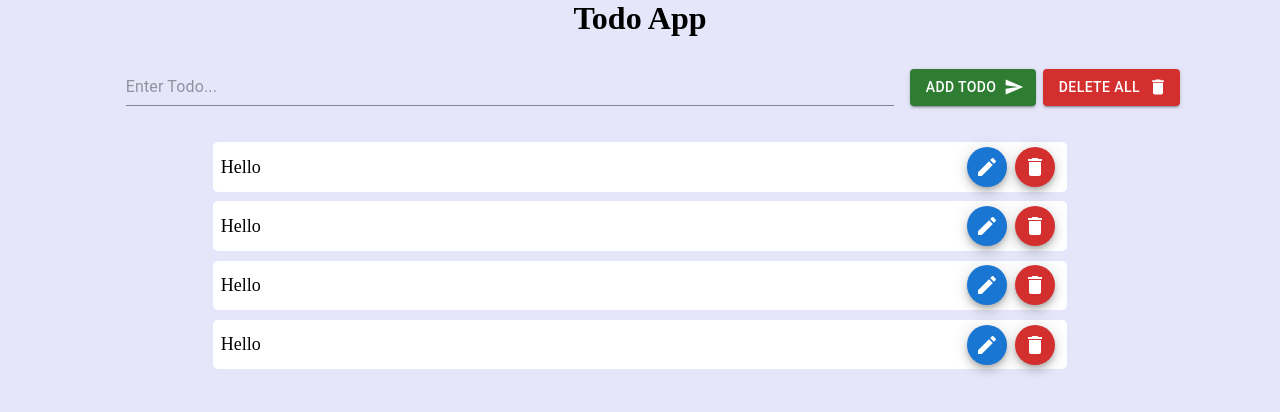
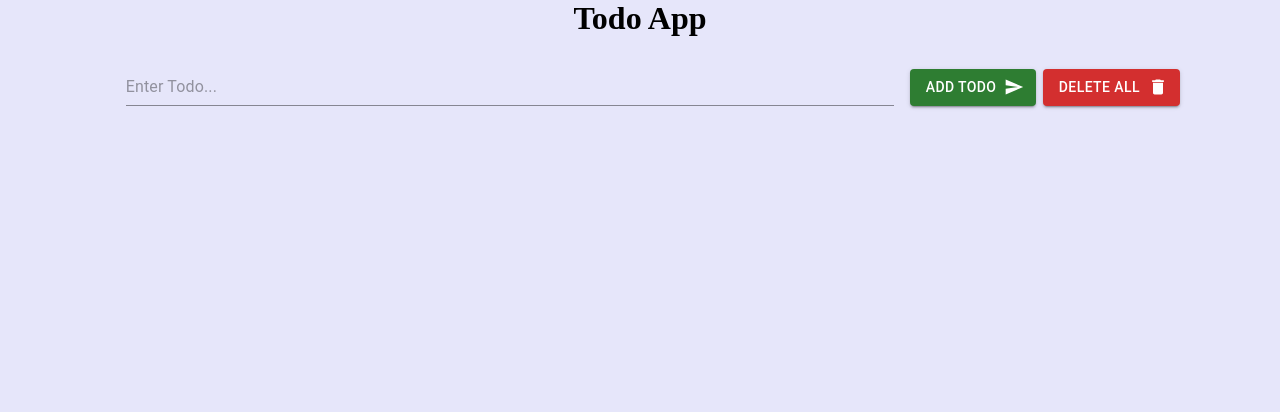
Before and after one commit to AmanNasir1/React-TodoApp, a React (Create React App) app: page / in a window 1280 px wide. Shown: the top 412 px of the page. Built offline with nearby package versions, Linux system fonts and the light colour scheme.

Commit message:
Function Add todo Added

```diff
--- a/src/App.jsx
+++ b/src/App.jsx
@@ -1,3 +1,4 @@
+import React,{useState} from "react";
 import "./App.css";
 import SendIcon from "@mui/icons-material/Send";
 import { Button, Input } from "@mui/material";
@@ -6,6 +7,15 @@ import Fab from "@mui/material/Fab";
 import EditIcon from "@mui/icons-material/Edit";
 
 function App() {
+ const [todoList,setTodoList] = useState([])
+  const [todo,setTodo] = useState("")
+
+ const addTodo  = () =>{
+  setTodoList([...todoList,todo])
+  console.log(todoList)
+ }
+
+
   return (
     <div className="app">
       <h1 style={{ textAlign: "center" }}>Todo App</h1>
@@ -15,13 +25,16 @@ function App() {
           className="todoInput"
           color="primary"
           placeholder="Enter Todo..."
+          onChange={e=>setTodo(e.target.value)}
+
         />
-        {/* <TextField id="Outlined secondary" color="secondary" size="small" label="Outlined" variant="outlined" /> */}
+
         <Button
           variant="contained"
           className="todoBtn"
           color="success"
           endIcon={<SendIcon />}
+          onClick={addTodo}
         >
           Add Todo
         </Button>
@@ -36,50 +49,32 @@ function App() {
       </div>
       <div className="todoList">
         <ul className="todo">
-          <li>
-            Hello
+          {todoList?.map((value,key)=>{
+             return( <li key={key}>
+           {value}
             <div>
-              <Fab color="primary" className="editBtn" size="small" aria-label="edit">
+              <Fab
+                color="primary"
+                className="editBtn"
+                size="small"
+                aria-label="edit"
+              >
                 <EditIcon />
               </Fab>
-              <Fab color="error" className="editBtn" size="small" aria-label="edit">
+              <Fab
+                color="error"
+                className="editBtn"
+                size="small"
+                aria-label="edit"
+              >
                 <DeleteIcon />
               </Fab>
             </div>
           </li>
-          <li>
-            Hello
-            <div>
-              <Fab color="primary" className="editBtn" size="small" aria-label="edit">
-                <EditIcon />
-              </Fab>
-              <Fab color="error" className="editBtn" size="small" aria-label="edit">
-                <DeleteIcon />
-              </Fab>
-            </div>
-          </li>
-          <li>
-            Hello
-            <div>
-              <Fab color="primary" className="editBtn" size="small" aria-label="edit">
-                <EditIcon />
-              </Fab>
-              <Fab color="error" className="editBtn" size="small" aria-label="edit">
-                <DeleteIcon />
-              </Fab>
-            </div>
-          </li>
-          <li>
-            Hello
-            <div>
-              <Fab color="primary" className="editBtn" size="small" aria-label="edit">
-                <EditIcon />
-              </Fab>
-              <Fab color="error" className="editBtn" size="small" aria-label="edit">
-                <DeleteIcon />
-              </Fab>
-            </div>
-          </li>
+
+          )
+          })}
+
         </ul>
       </div>
     </div>
```
